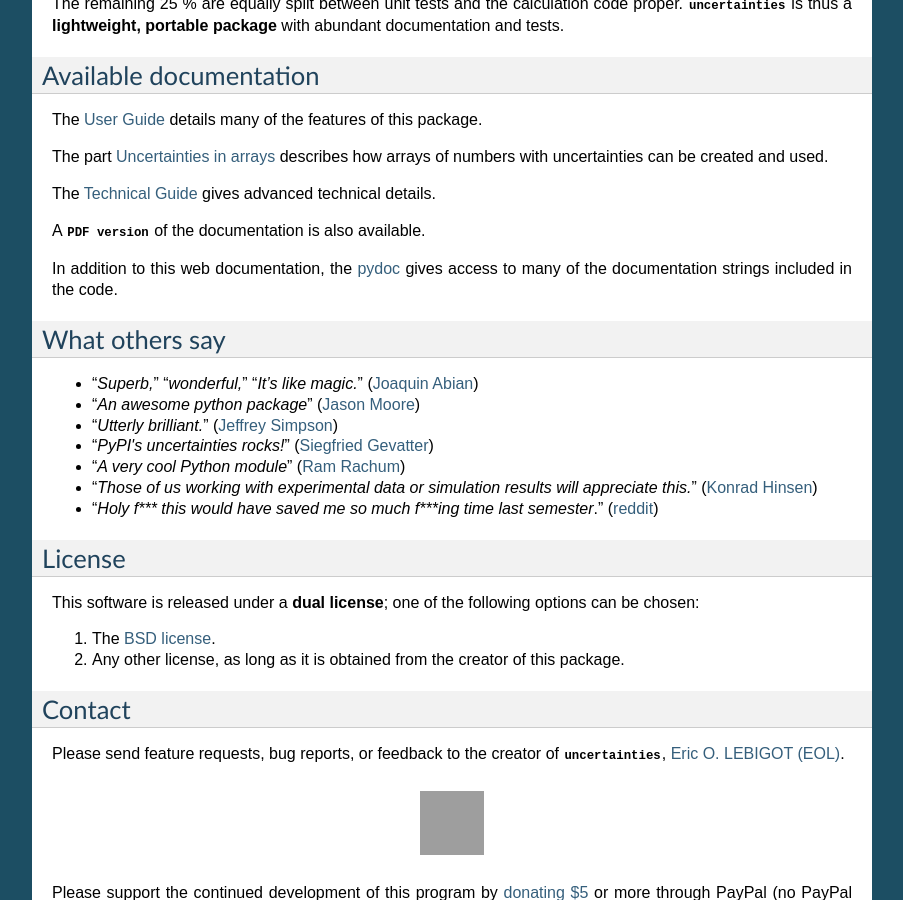
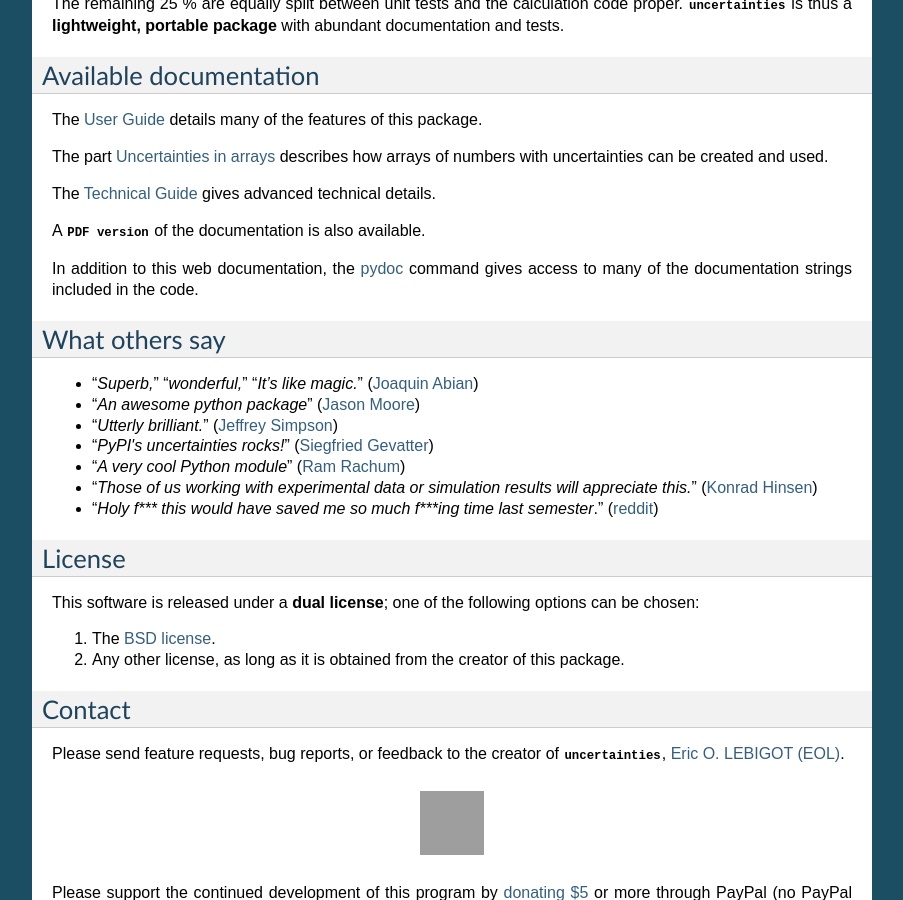
Before and after one commit to lmfit/uncertainties, a Sphinx documentation site: the page built from doc/index.rst, in a window 1280 px wide and 900 px high, scrolled down 2494 px. Shown: the whole window, without its empty margins (198-1101 px from the left). Built offline with Sphinx 7.4.7, drawn with Linux system fonts in a browser that asks for light colours; the version number could not be read and is left out.

```diff
--- a/doc/index.rst
+++ b/doc/index.rst
@@ -171,11 +171,13 @@ uncertainties can be created and used.
 
 The :doc:`tech_guide` gives advanced technical details.
 
-A :download:`PDF version <_build/latex/uncertaintiesPythonPackage.pdf>`
-of the documentation is also available.
+.. only:: html
 
-In addition to this web documentation, the pydoc_ gives access to many
-of the documentation strings included in the code.
+   A :download:`PDF version <_build/latex/uncertaintiesPythonPackage.pdf>`
+   of the documentation is also available.
+
+In addition to this web documentation, the pydoc_ command gives access
+to many of the documentation strings included in the code.
 
 .. index:: license
 
```
